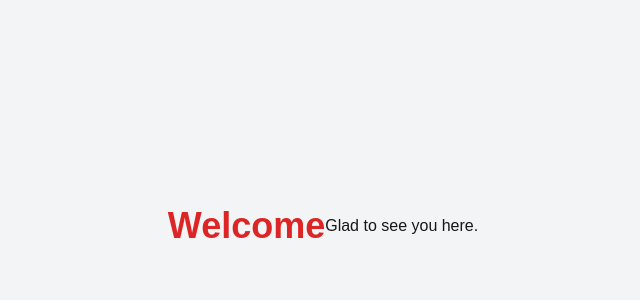
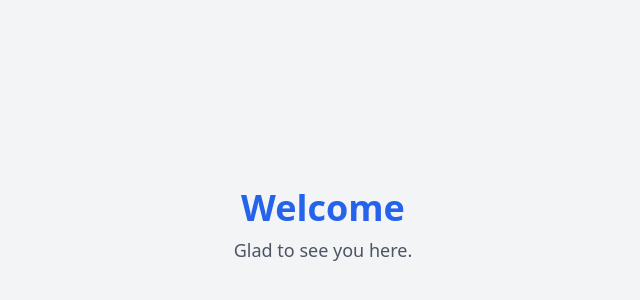
Before and after one commit to riyadkibria/dashboard_2, a Next.js app: page / in a window 1280 px wide. Shown: the part 174-474 px from the top of the page, without its empty margins (317-957 px from the left). Built offline with nearby package versions, Linux system fonts and the light colour scheme.

Commit message:
globals.css

```diff
--- a/app/globals.css
+++ b/app/globals.css
@@ -2,29 +2,16 @@
 @tailwind components;
 @tailwind utilities;
 
-:root {
-  --background: #ffffff;
-  --foreground: #171717;
-}
-
-@media (prefers-color-scheme: dark) {
-  :root {
-    --background: #0a0a0a;
-    --foreground: #ededed;
-  }
-}
-
-body {
-  color: var(--foreground);
-  background: var(--background);
-  font-family: Arial, Helvetica, sans-serif;
-}
 @layer components {
   .home-page {
-    @apply min-h-screen flex items-center justify-center bg-gray-100;
+    @apply min-h-screen flex flex-col items-center justify-center bg-gray-100 gap-2;
   }
 
   .welcome-text {
-    @apply text-4xl font-bold text-red-600;
+    @apply text-4xl font-bold text-blue-600;
+  }
+
+  .welcome-subtext {
+    @apply text-lg text-gray-600;
   }
 }
```
